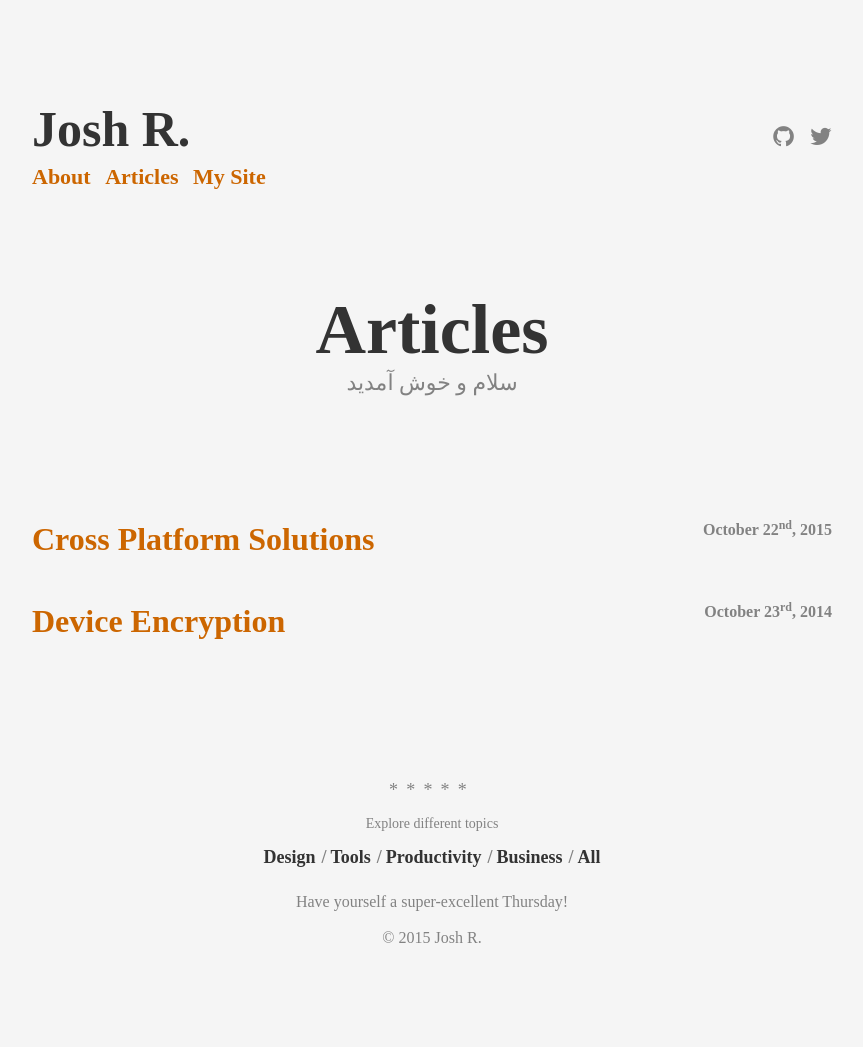
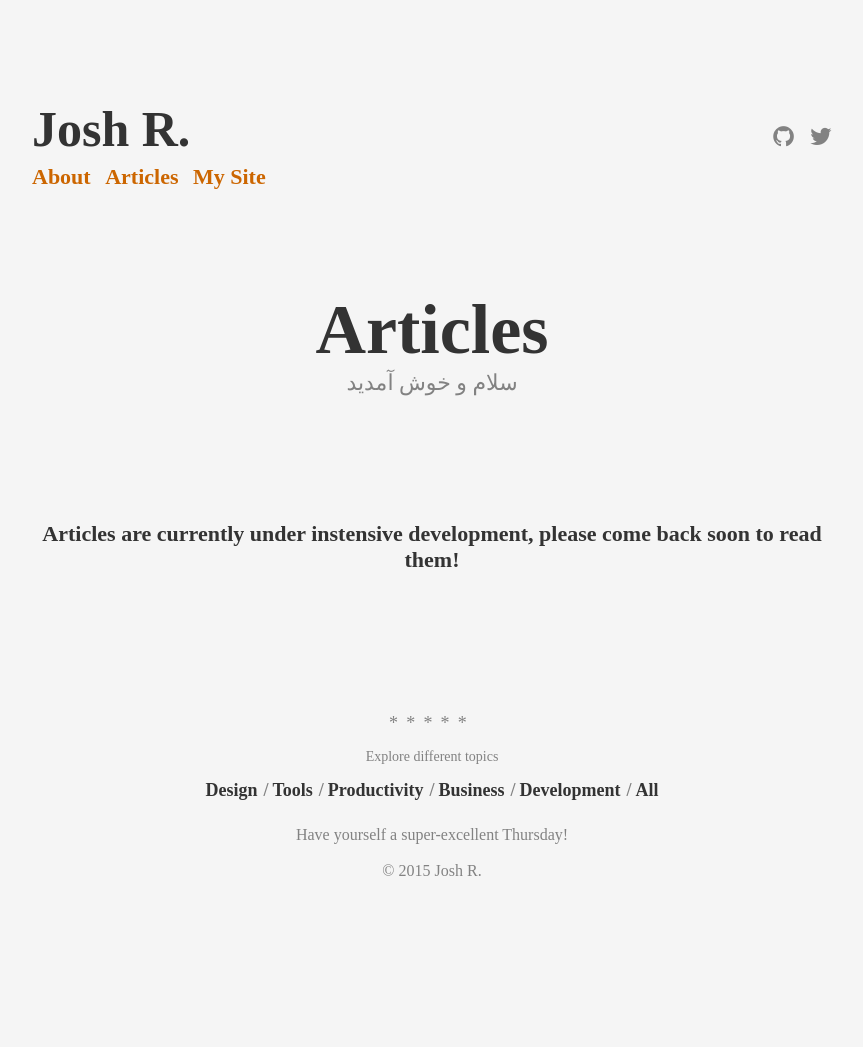
Before and after one commit to JoshR604/JoshR604.github.io, a Jekyll site: the page built from index.html, in a window 1280 px wide. Shown: the whole page, without its empty margins (208-1071 px from the left). Built offline with Jekyll 4.4.1, drawn with Linux system fonts in a browser that asks for light colours; some web fonts are replaced; after the commit the page ends 980 px from its top, so only the background shows below that.

Commit message:
Moved articles to drafts, added more logic for empty posts..

```diff
--- a/_data/categories.yml
+++ b/_data/categories.yml
@@ -9,3 +9,6 @@
 
 - slug: business
   name: Business
+
+- slug: development
+  name: Development
--- a/_posts/2015-10-23-device-encryption.markdown
+++ b/_drafts/device-encryption.markdown
@@ -2,7 +2,7 @@
 layout: post
 title:  "Device Encryption"
 subtitle: "Is it worth it?"
-date:   2014-10-23 23:56:45
+date:   2015-10-23 23:56:45
 categories: [tool]
 ---
 
--- a/_includes/page/brandishdisplay.html
+++ b/_includes/page/brandishdisplay.html
@@ -3,4 +3,3 @@
   <br/>
     © 2015 Josh R.
 </div>
-<script src="/assets/js/brandish.js"></script>
--- /dev/null
+++ b/categories/development.html
@@ -0,0 +1,5 @@
+---
+layout: category
+category: development
+permalink: /categories/development/
+---
--- a/index.html
+++ b/index.html
@@ -5,7 +5,11 @@
 ---
 
 <ul class="list-posts">
+    {% assign is_empty = true %}
     {% for post in site.posts %}
+      {% if post.categories contains page.category %}
+        {% assign is_empty = false %}
+      {% endif %}
         <li class="post-teaser">
             <a href="{{ post.url | prepend: site.baseurl }}">
                 <span class="post-teaser__title">{{ post.title }}</span>
@@ -13,4 +17,12 @@
             </a>
         </li>
     {% endfor %}
+
+    {% if is_empty %}
+        <li class="empty-post-list">
+            Articles are currently under instensive development,
+            please come back soon to read them!
+        </li>
+    {% endif %}
+
 </ul>
```
Also changed, not shown: _drafts/cross-platform.markdown (renamed from _posts/2015-10-22-cross-platform.markdown, +8 -4 lines).
